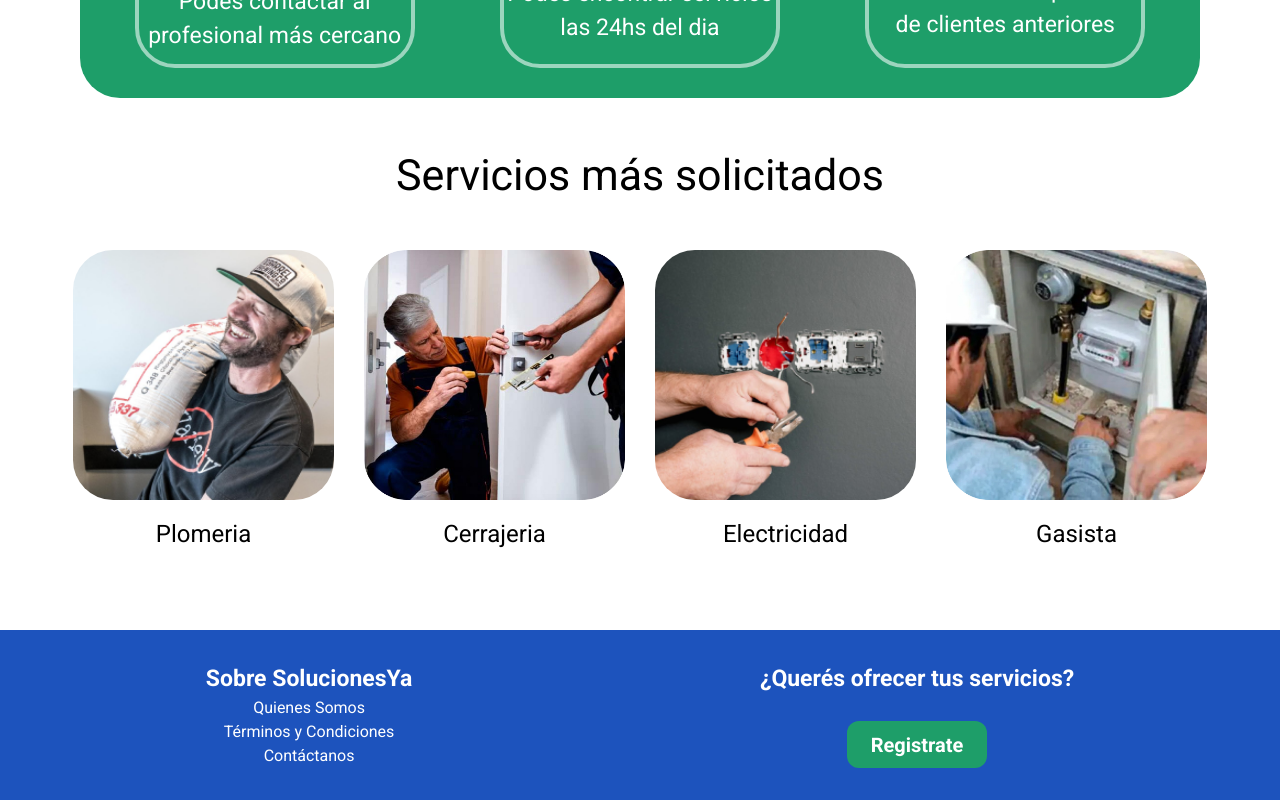
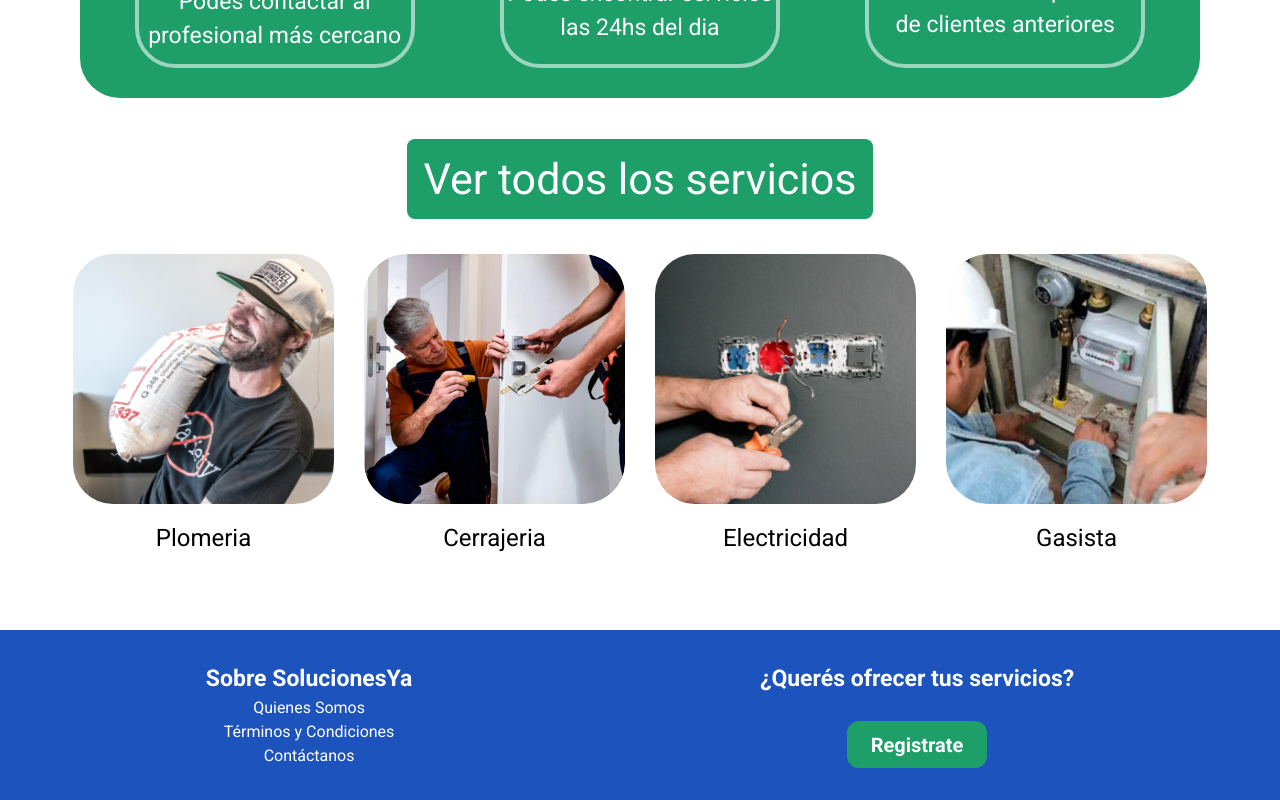
Before and after one commit to No-Country/S6-G03, a React (Vite) app in the folder frontend/: page / in a window 1280 px wide. Shown: the part 826-1626 px from the top of the page. Built offline with nearby package versions, Linux system fonts and the light colour scheme.

Commit message:
fixes home and serviceList

```diff
--- a/frontend/src/components/Home/Home.jsx
+++ b/frontend/src/components/Home/Home.jsx
@@ -70,7 +70,11 @@ function Home() {
         <div className="xs:w-[242px] xs:h-[285px] md:flex md:flex-col md:items-center md:justify-around md:p-8  md:w-full md:h-[500px]">
           <div>
             <span className="xs:text-[35px] md:font-[400] md:text-[43px] md:leading-56">
-              Servicios más solicitados
+              <Link to="/categorias-profesionales">
+              <button className="px-4 py-2  bg-green-secondary-80 rounded-lg text-white ">
+                  Ver todos los servicios
+              </button>
+              </Link>
             </span>
           </div>
           <div className="xs:gap-3 xs:mt-4 flex flex-row items-center justify-around w-full">
--- a/frontend/src/components/ServiceList/ServiceList.jsx
+++ b/frontend/src/components/ServiceList/ServiceList.jsx
@@ -12,6 +12,7 @@ import pintura from "../../assets/images/pintura.jpg";
 import plomeria from "../../assets/images/plomeria.jpg";
 import aire from "../../assets/images/aire.jpg";
 import electro from "../../assets/images/electro.jpg";
+import {Link} from "react-router-dom"
 
 const ServiceList = () => {
   return (
@@ -19,9 +20,11 @@ const ServiceList = () => {
       <section className="mt-10 flex justify-center">
         <div className="grid grid-cols-6 ml-32 w-[1032px] h-16  ">
           <div className="col-span-5 w-full flex place-items-center gap-2">
+            <Link to="/">
             <div className="w-12 h-12 ">
               <AiOutlineLeft className="w-12 h-12" />
             </div>
+            </Link>
             <div className=" text-left font-bold text-[45px]">
               Todos los Servicios
             </div>
@@ -93,15 +96,17 @@ const ServiceList = () => {
         </div>
       </section>
       <section className=" mt-6 ml-[124px] flex justify-center">
-        <div className="grid grid-cols-4 w-[1032px] gap-6 place-items-center">
+        <div className="grid grid-cols-4 w-[1032px] gap-6 place-items-center mb-10">
           <div>
             <img src={pintura} alt="pintura" className="rounded-xl mb-4" />
             <p className="text-3xl text-center ">Pintura</p>
           </div>
+          <Link to="/profesionales/:categoria">
           <div>
-            <img src={plomeria} alt="plomeria" className="rounded-xl mb-4" />
+            <img src={plomeria} alt="plomeria" className="rounded-xl mb-4 " />
             <p className="text-3xl text-center ">Plomeria</p>
           </div>
+          </Link>
           <div>
             <img src={aire} alt="Service Aire Ac" className="rounded-xl mb-4" />
             <p className="text-3xl text-center ">Service Aire AC</p>
```
